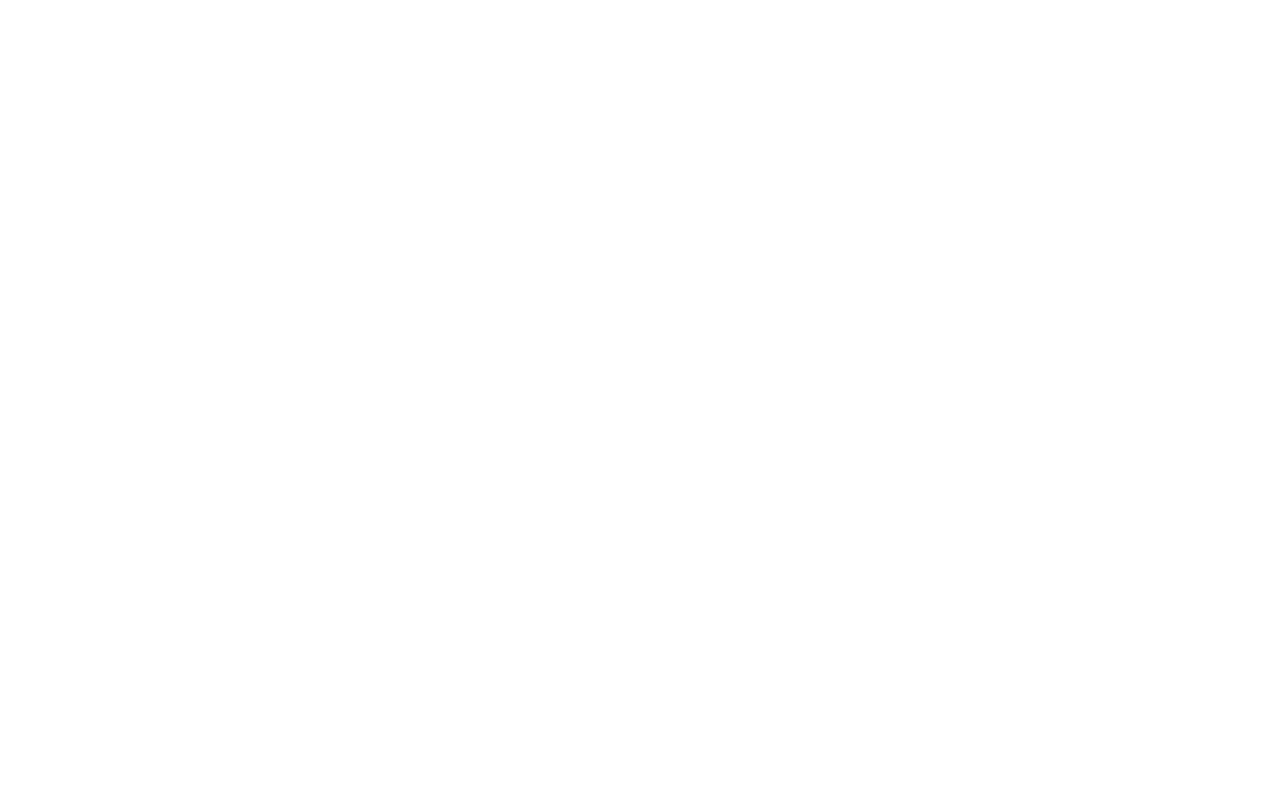
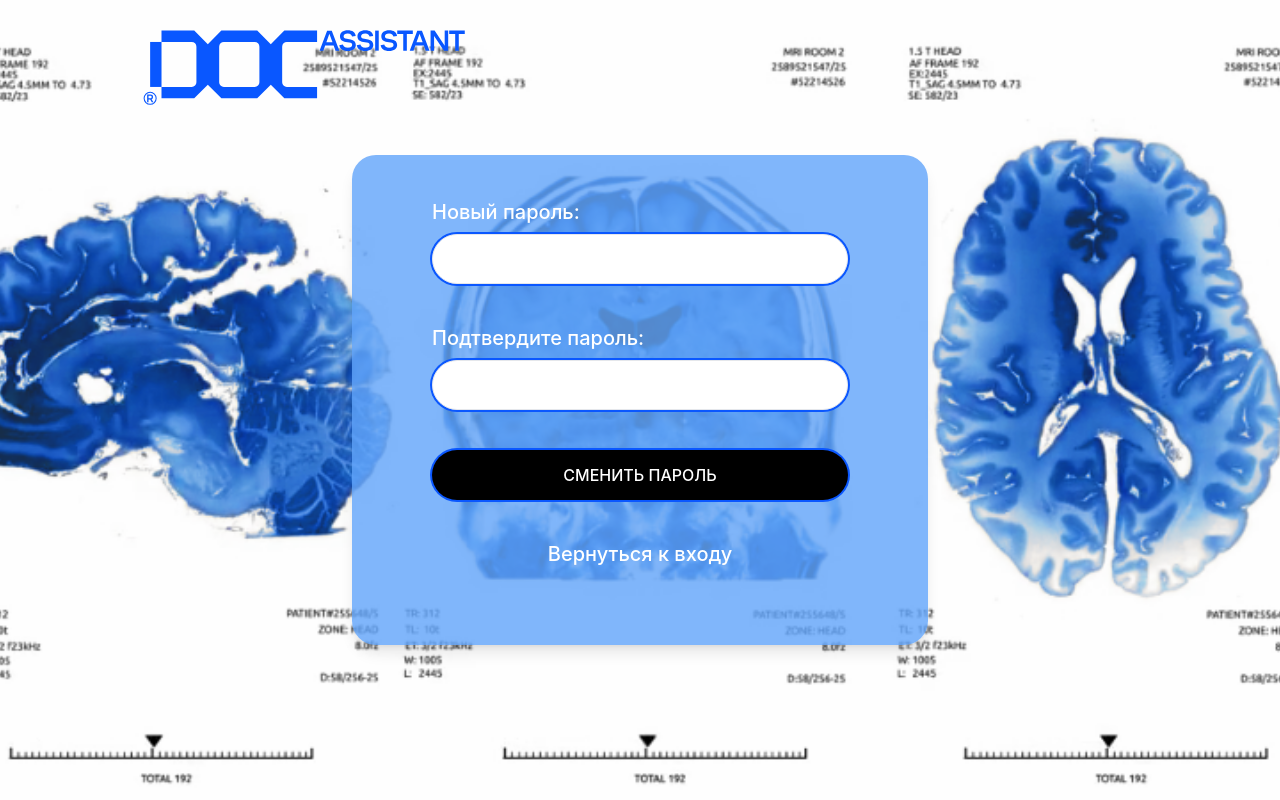
Before and after one commit to AreHumphrey/DOCassistant, a React (Vite) app: page /reset-password/1 in a window 1280 px wide. Before the commit this address had no page. Built offline with nearby package versions, Linux system fonts and the light colour scheme; what cornerstone-tools, cornerstone-wado-image-loader would draw is missing.

Commit message:
add NewPasswordPage

```diff
--- a/src/App.tsx
+++ b/src/App.tsx
@@ -28,7 +28,8 @@
           <Route path={'/answer'} element={<AnswerPage />} />
           <Route path={'/profile'} element={<ProfilePage />} />
           <Route path={'/reset-password'} element={<ResetPasswordPage />} />
-          <Route path={'/new-password'} element={<NewPasswordPage />} /> {/* ← добавлено */}
+          <Route path={'/reset-password/:token'} element={<NewPasswordPage />} />
+
         </Routes>
       </AuthProvider>
     </BrowserRouter>
--- a/src/pages/NewPasswordPage.tsx
+++ b/src/pages/NewPasswordPage.tsx
@@ -3,6 +3,7 @@
 import { useNavigate, useSearchParams } from 'react-router-dom';
 import bgImage from '@/images/bg.png';
 import redCrossIcon from '@/images/logo.svg';
+import { useParams } from 'react-router-dom';
 
 export default function NewPasswordPage() {
   const [newPassword, setNewPassword] = useState('');
@@ -11,7 +12,8 @@
   const [loading, setLoading] = useState(false);
   const navigate = useNavigate();
   const [searchParams] = useSearchParams();
-  const token = searchParams.get('token') || '';
+  const { token } = useParams();
+
 
   const handleSubmit = async (e: React.FormEvent) => {
     e.preventDefault();
@@ -26,7 +28,8 @@
       });
       navigate('/login');
     } catch (err: any) {
-      setError(err.response?.data?.message || 'Ошибка при смене пароля.');
+      const errors = err.response?.data?.detail || err.response?.data?.message;
+      setError(Array.isArray(errors) ? errors.join(', ') : errors || 'Ошибка при смене пароля.');
     } finally {
       setLoading(false);
     }
@@ -80,6 +83,12 @@
           >
             {loading ? 'Сохранение...' : 'СМЕНИТЬ ПАРОЛЬ'}
           </button>
+
+          <div className="text-center mt-2">
+            <a href="/login" className="text-white text-xl">
+              Вернуться к входу
+            </a>
+          </div>
         </form>
       </div>
     </div>
```
